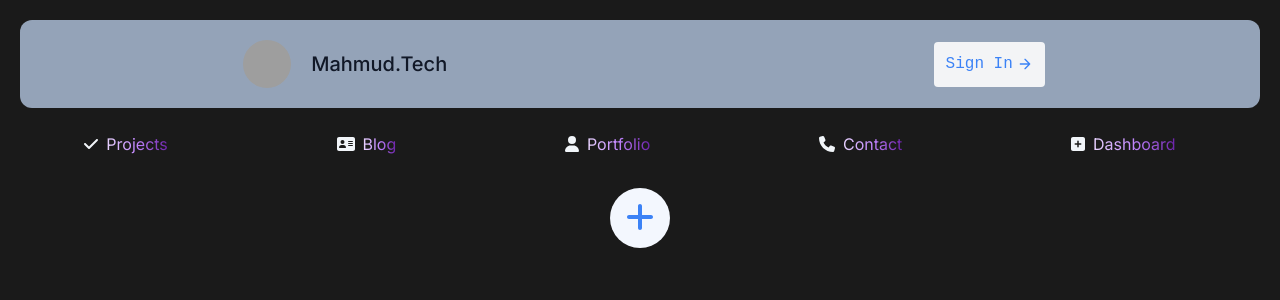
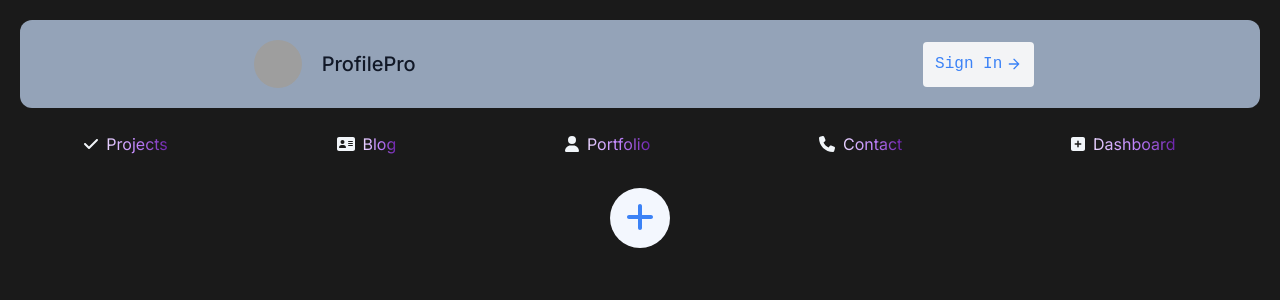
Before and after one commit to MemoSy/profileBlog, a Next.js app: page /dashboard in a window 1280 px wide. Shown: the top 300 px of the page. Built offline with nearby package versions, Linux system fonts and the light colour scheme; no server answers; the database is empty; grey boxes are pictures that could not be loaded.

Commit message:
Update Nav.jsx

```diff
--- a/Components/Nav.jsx
+++ b/Components/Nav.jsx
@@ -38,7 +38,7 @@ const Nav = () => {
         <div className='w-full flex justify-around gap-14 items-center mb-6 bg-slate-400 rounded-xl py-3'>
           <Link href="https://mahmud.tech/" className="flex title-font font-medium items-center text-gray-900 md:mb-0">
             <img className="w-16 h-16 lg:h-16 lg:w-16 text-white p-2 rounded-full" src="https://mahmud.tech/static/media/github.b1df3043f4e05eca68b5.png" alt="" />
-            <span className="ml-3 text-xl hidden lg:flex">Mahmud.Tech</span>
+            <span className="ml-3 text-xl hidden lg:flex">ProfilePro</span>
           </Link>
           {/* mode swithcer */}
           <ModeSwitcher />
```
